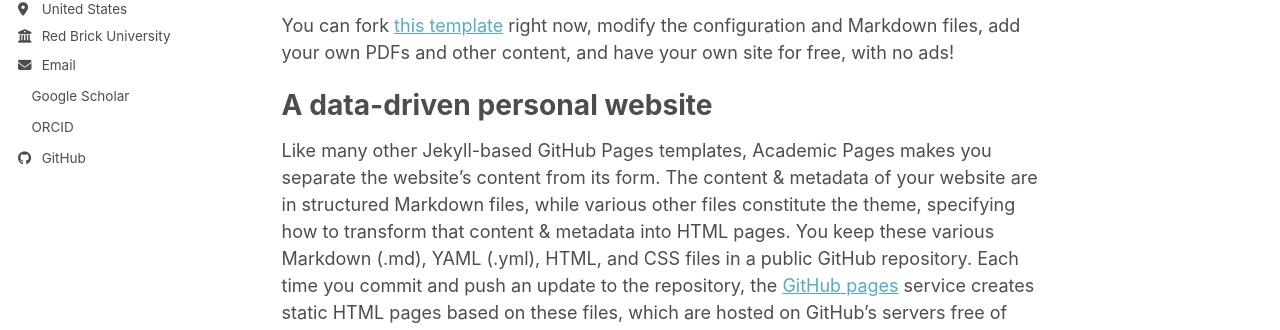
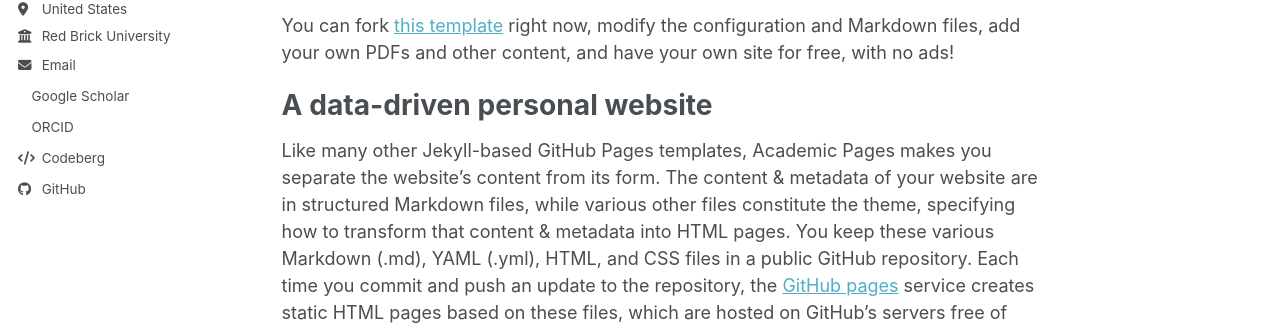
Before and after one commit to kurtlindberg/kurtlindberg.github.io, a Jekyll site: the page built from _pages/about.md, in a window 1280 px wide. Shown: the part 399-729 px from the top of the page. Built offline with Jekyll 4.4.1, drawn with Linux system fonts in a browser that asks for light colours; a style sheet for code colours, icons or effects is not loaded.

Commit message:
Add generic "Code" icon for Codeberg
Placeholder icon because Codeberg's brand icon, sadly, isn't available in Font Awesome 6. Was just added to Font Awesome 7...

```diff
--- a/_includes/author-profile.html
+++ b/_includes/author-profile.html
@@ -78,6 +78,9 @@
       <!-- Font Awesome icons / Repositories and software development -->
       {% if author.bitbucket %}
         <li><a href="https://bitbucket.org/{{ author.bitbucket }}"><i class="fab fa-fw fa-bitbucket icon-pad-right" aria-hidden="true"></i>Bitbucket</a></li>
+      {% endif %}
+      {% if author.codeberg %}
+	<li><a href="https://codeberg.org/{{ author.codeberg }}"><i class="fas fa-fw fa-code icon-pad-right" aria-hidden="true"></i>Codeberg</a></li>
       {% endif %}
       {% if author.codepen %}
         <li><a href="https://codepen.io/{{ author.codepen }}"><i class="fab fa-fw fa-codepen icon-pad-right" aria-hidden="true"></i>CodePen</a></li>
```
